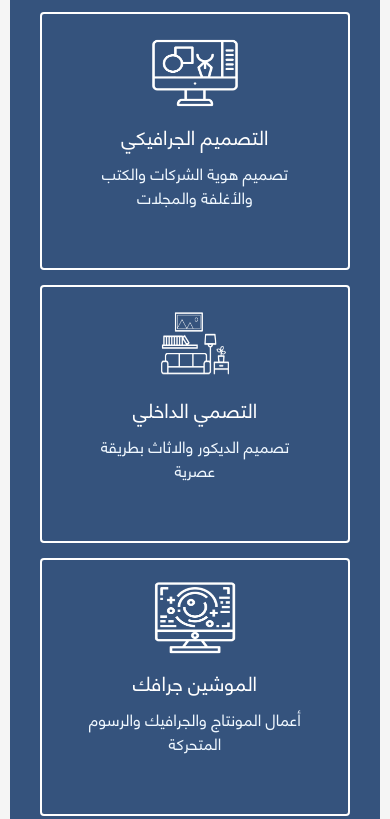
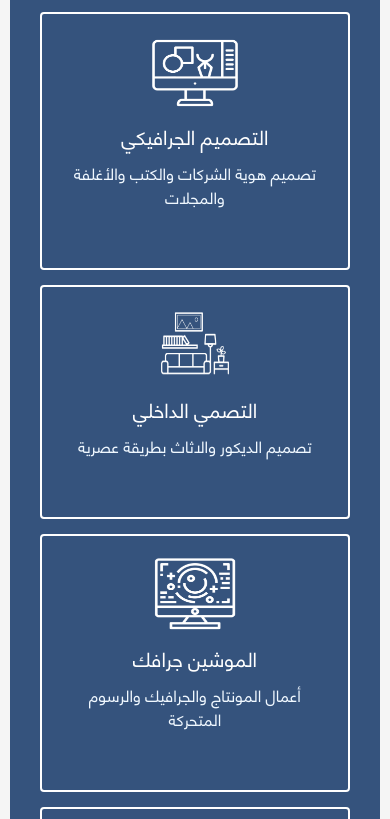
Before and after one commit to nasersss/Bulidplus2, a plain HTML site: page index.html in a window 390 px wide. Shown: the part 1326-2145 px from the top of the page. Drawn offline with nearby package versions, Linux system fonts and the light colour scheme.

Commit message:
Update style.css

```diff
--- a/css/style.css
+++ b/css/style.css
@@ -519,6 +519,8 @@ box-shadow: 0 0 3px #e4dede;;
 
     }
     .service .innerCard .card-body{
+	padding-left:3px;
+	padding-right:3px;
         width: 270px;
         margin-bottom: 15px;
     }
```
